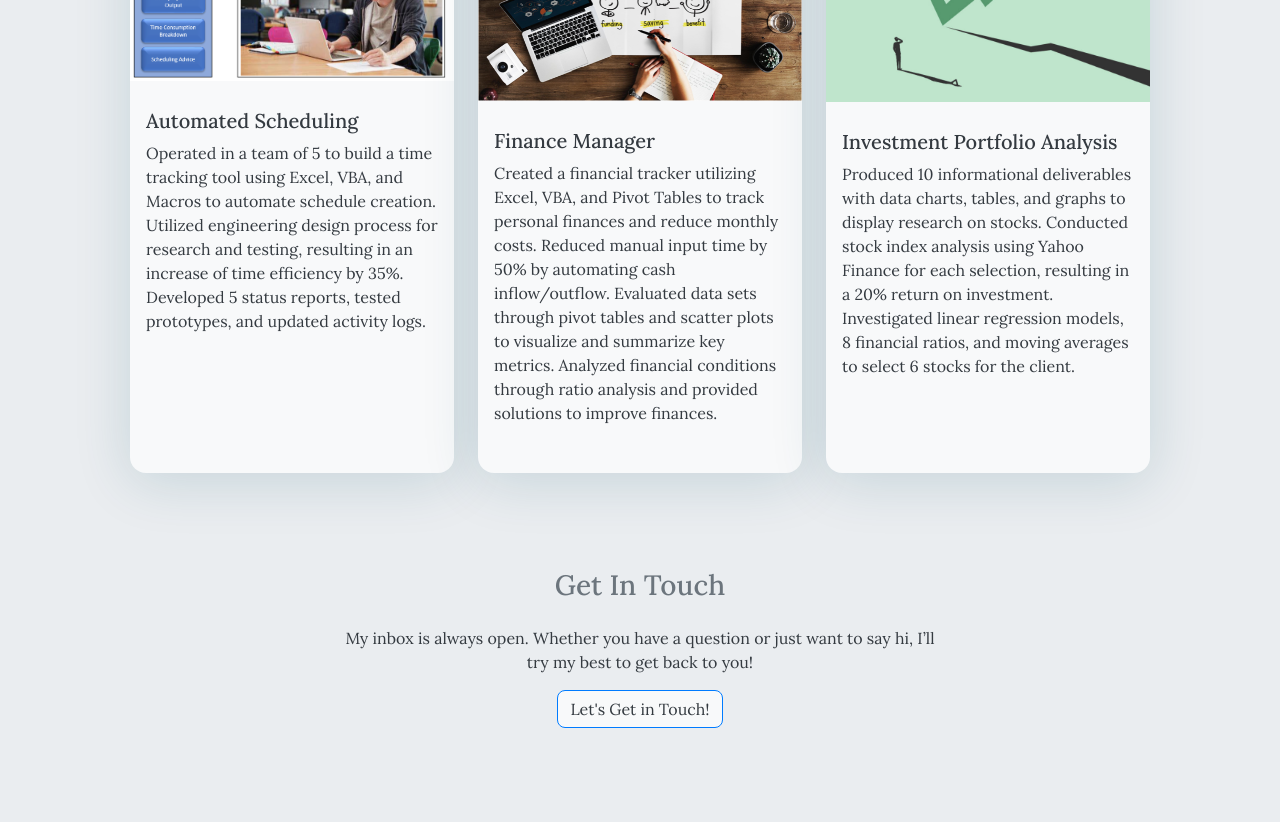
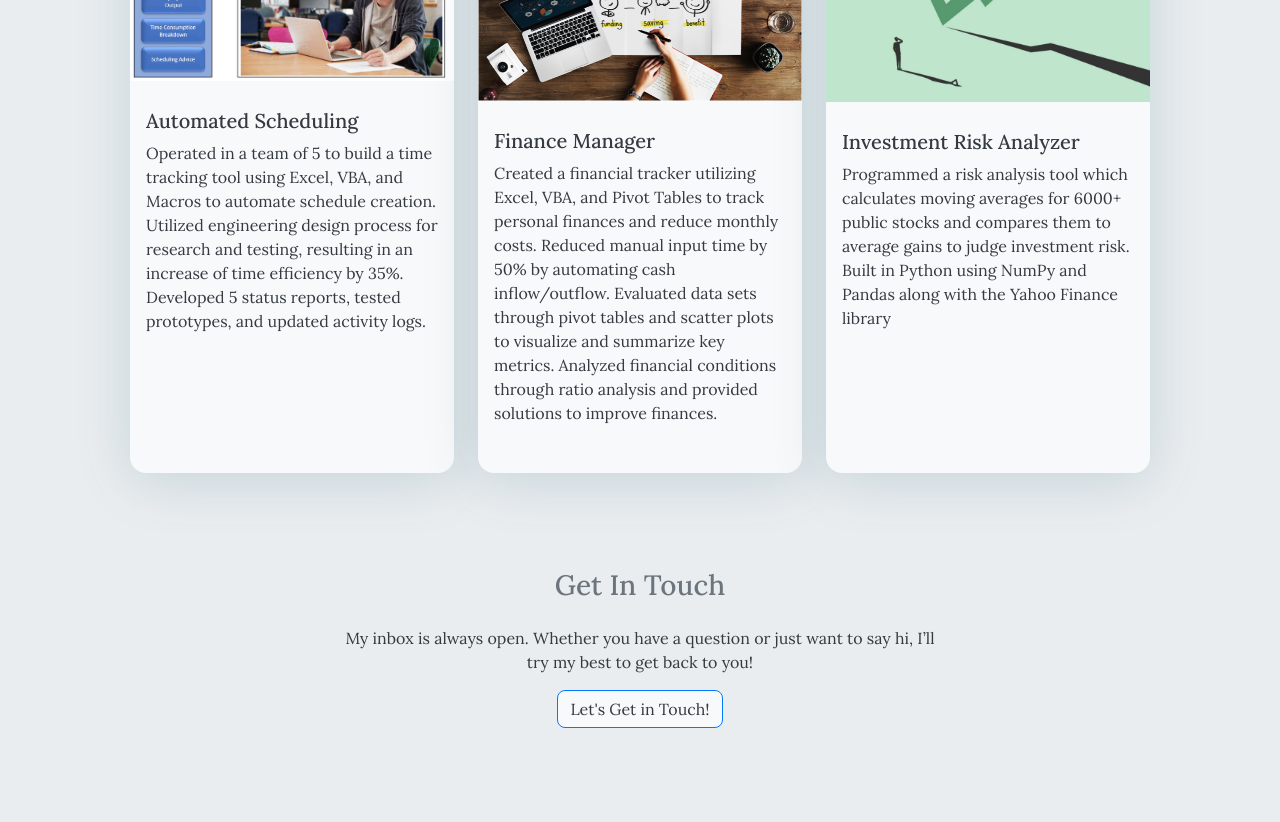
Before and after one commit to Parthdsi/Parthdsi.github.io, a plain HTML site: page index.html in a window 1280 px wide. Shown: the part 3240-4062 px from the top of the page. Drawn offline with Linux system fonts and the light colour scheme.

Commit message:
new resume

```diff
--- a/index.html
+++ b/index.html
@@ -220,7 +220,7 @@ Jack of All Trades
                 <div class="row">
                     <div class="col-auto h-100">
 
-                        <a href="https://drive.google.com/file/d/1rhqAkSUKKrfuLJUt88qWzsO1b3fHaciM/view?usp=sharing" class="btn">
+                        <a href="https://drive.google.com/file/d/1L4ssDJlH1FIMUOTh92PKFjWDuaxD_ei_/view?usp=sharing" class="btn">
                             Resume
                         </a>
 
@@ -996,17 +996,17 @@ Jack of All Trades
             </div>
 
             <div class="col-lg-4 col-md-6 my-3">
-                <div class="card my-3 h-100" title="Investment Portfolio Analysis">
+                <div class="card my-3 h-100" title="Investment Risk Analyzer">
                     <div class="card-head">
-                        <img class="card-img-top" src="/Stock.jpg" alt="Investment Portfolio Analysis">
+                        <img class="card-img-top" src="/Stock.jpg" alt="Investment Risk Analyzer">
                     </div>
                     <div class="card-body bg-transparent p-3">
                         <div class="pb-2 bg-transparent">
 
                         </div>
-                        <h5 class="card-title bg-transparent mt-1">Investment Portfolio Analysis</h5>
+                        <h5 class="card-title bg-transparent mt-1">Investment Risk Analyzer</h5>
                         <div class="card-text bg-transparent secondary-font">
-                            Produced 10 informational deliverables with data charts, tables, and graphs to display research on stocks. Conducted stock index analysis using Yahoo Finance for each selection, resulting in a 20% return on investment. Investigated linear regression models, 8 financial ratios, and moving averages to select 6 stocks for the client.
+                            Programmed a risk analysis tool which calculates moving averages for 6000&#43; public stocks and compares them to average gains to judge investment risk. Built in Python using NumPy and Pandas along with the Yahoo Finance library
                         </div>
                     </div>
 
```
